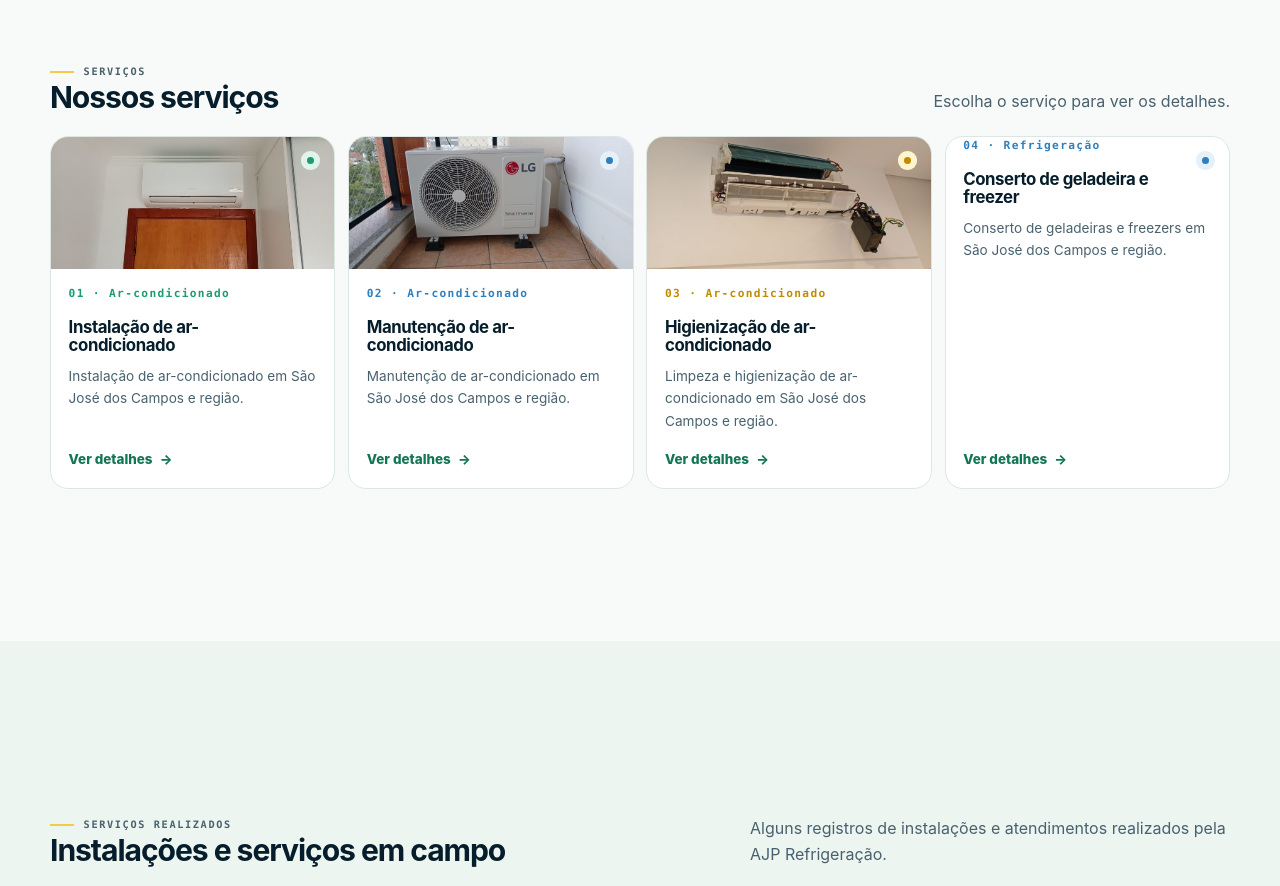
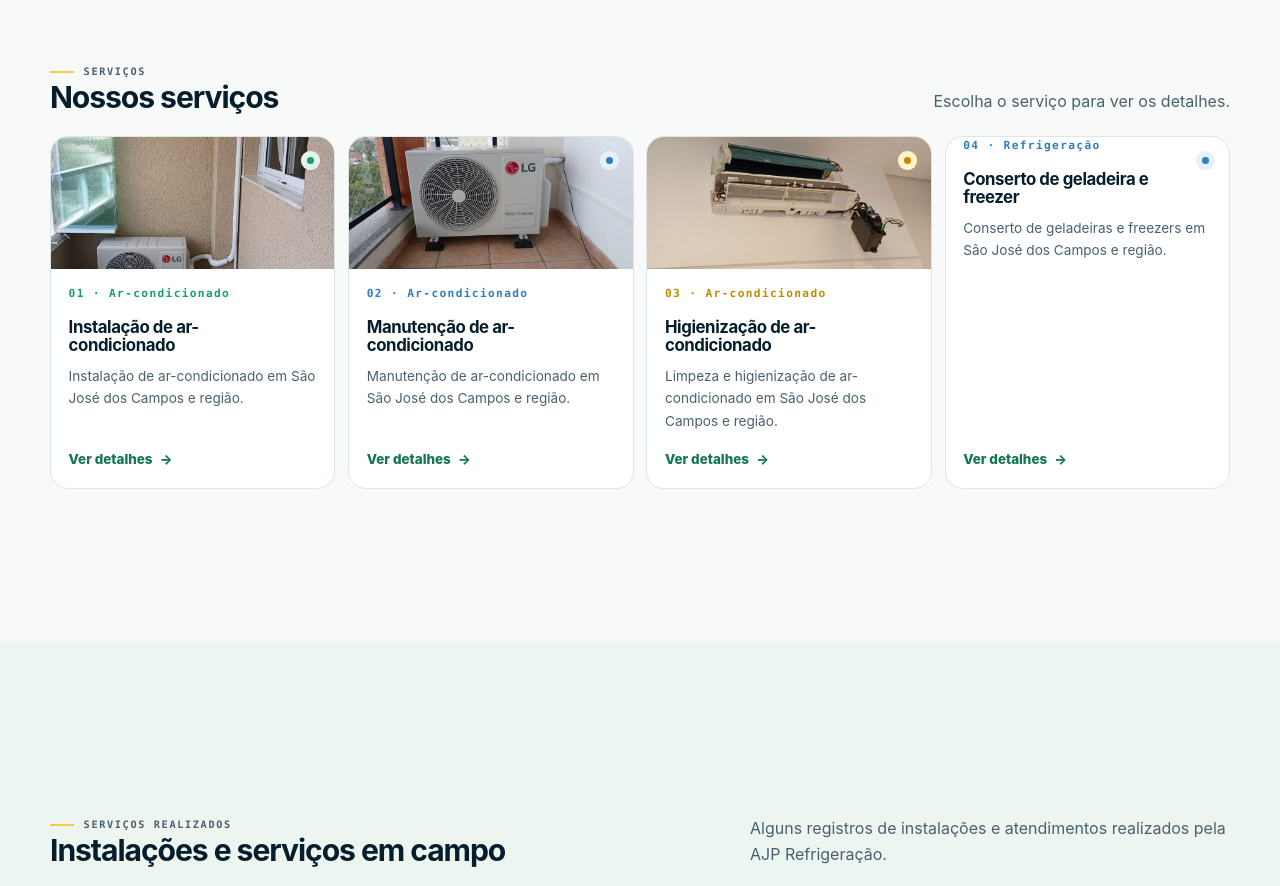
Before and after one commit to rafael-rsadigital/ajprefrigeracao, an Astro site: page / in a window 1280 px wide. Shown: the part 1620-2506 px from the top of the page. Built offline with nearby package versions, Linux system fonts and the light colour scheme; Astro itself is replaced by a stand-in of ours.

Commit message:
Use centralized service image data in cards

```diff
--- a/src/components/ServiceCard.astro
+++ b/src/components/ServiceCard.astro
@@ -2,15 +2,9 @@
 import type { Service } from '../data/site';
 interface Props { service: Service; index: number }
 const { service, index } = Astro.props;
-const cardImages: Record<string, { src: string; alt: string }> = {
-  'instalacao-de-ar-condicionado': { src: '/images/instalacao-de-ar-condicionado-split.jpg', alt: 'Instalação de ar-condicionado split' },
-  'manutencao-de-ar-condicionado': { src: '/images/ar-condicionado-lg.jpg', alt: 'Aparelho de ar-condicionado para manutenção' },
-  'higienizacao-de-ar-condicionado': { src: '/images/higienizacao-de-ar-condicionado.jpg', alt: 'Higienização de ar-condicionado' },
-};
-const cardImage = cardImages[service.slug];
 ---
-<article class={`service-card service-card--${service.accent}`}>
-  {cardImage && <img class="service-card__image" src={cardImage.src} alt={cardImage.alt} loading="lazy" width="800" height="520" />}
+<article class={`service-card service-card--${service.accent}${service.image ? '' : ' service-card--text-only'}`}>
+  {service.image && <img class="service-card__image" src={service.image.src} alt={service.image.alt} loading="lazy" width="800" height="520" decoding="async" />}
   <span class="service-card__number">0{index + 1} · {service.eyebrow}</span>
   <h3>{service.title}</h3>
   <p>{service.summary}</p>
```
